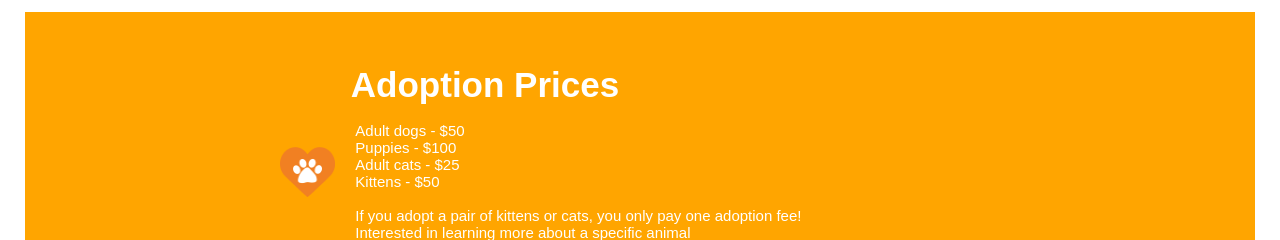
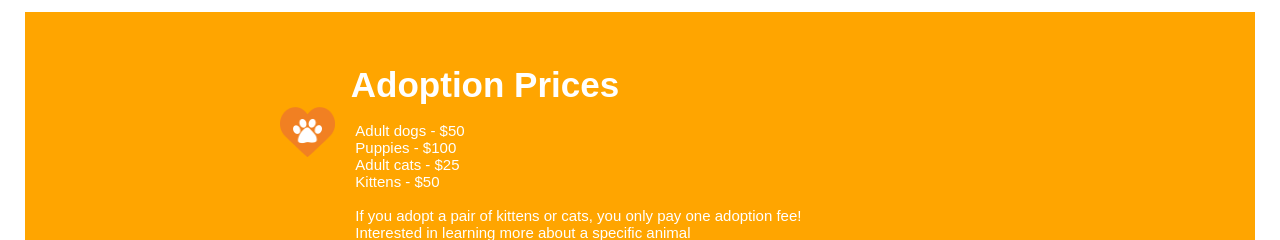
Before and after one commit to Jeherre/Best-Friends, a plain HTML site: page Adopting.html in a window 1280 px wide. Shown: the part 813-1053 px from the top of the page. Drawn offline with Linux system fonts and the light colour scheme.

Commit message:
Add files via upload

```diff
--- a/Adopting.css
+++ b/Adopting.css
@@ -124,7 +124,7 @@ h1{
 
 .heart{
     position: absolute;
-    top: 120%;
+    top: 115%;
     margin-left: 15.9em;
     height: 50px;
     width: 55px;
```
